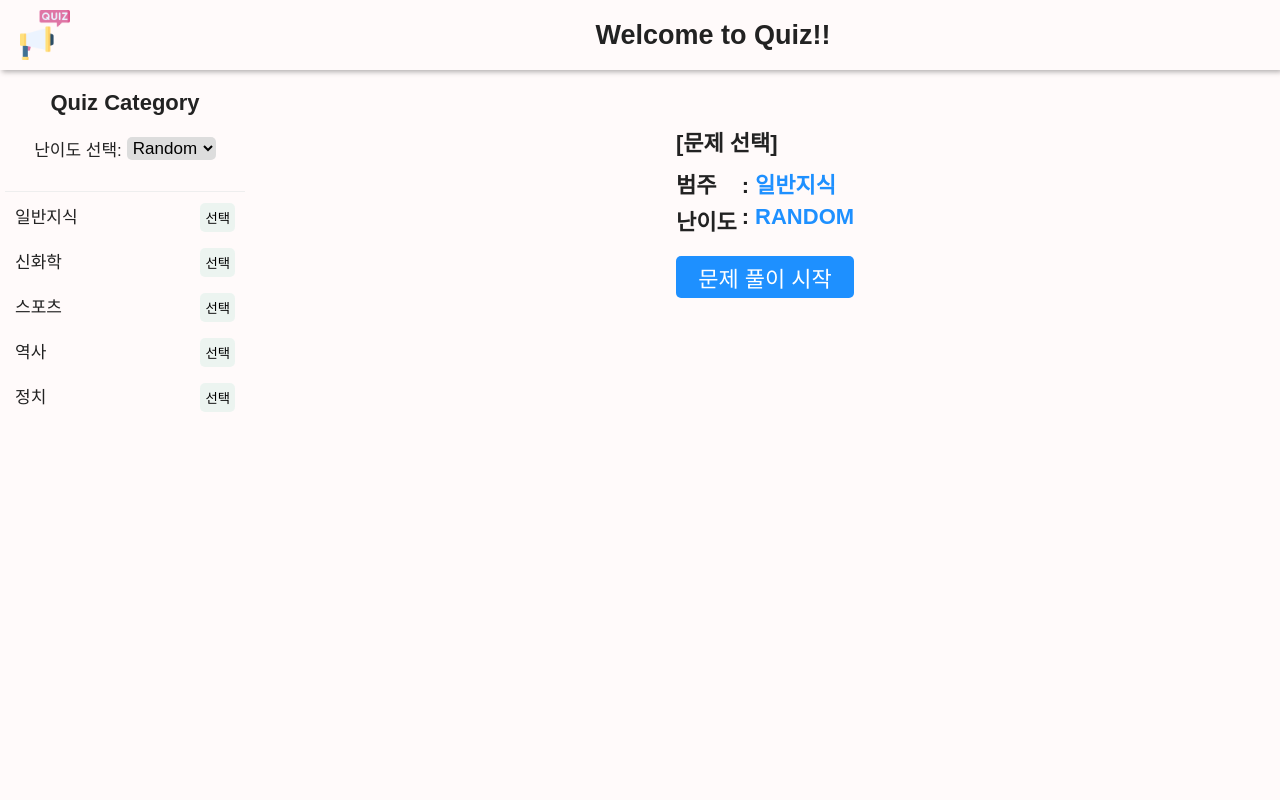
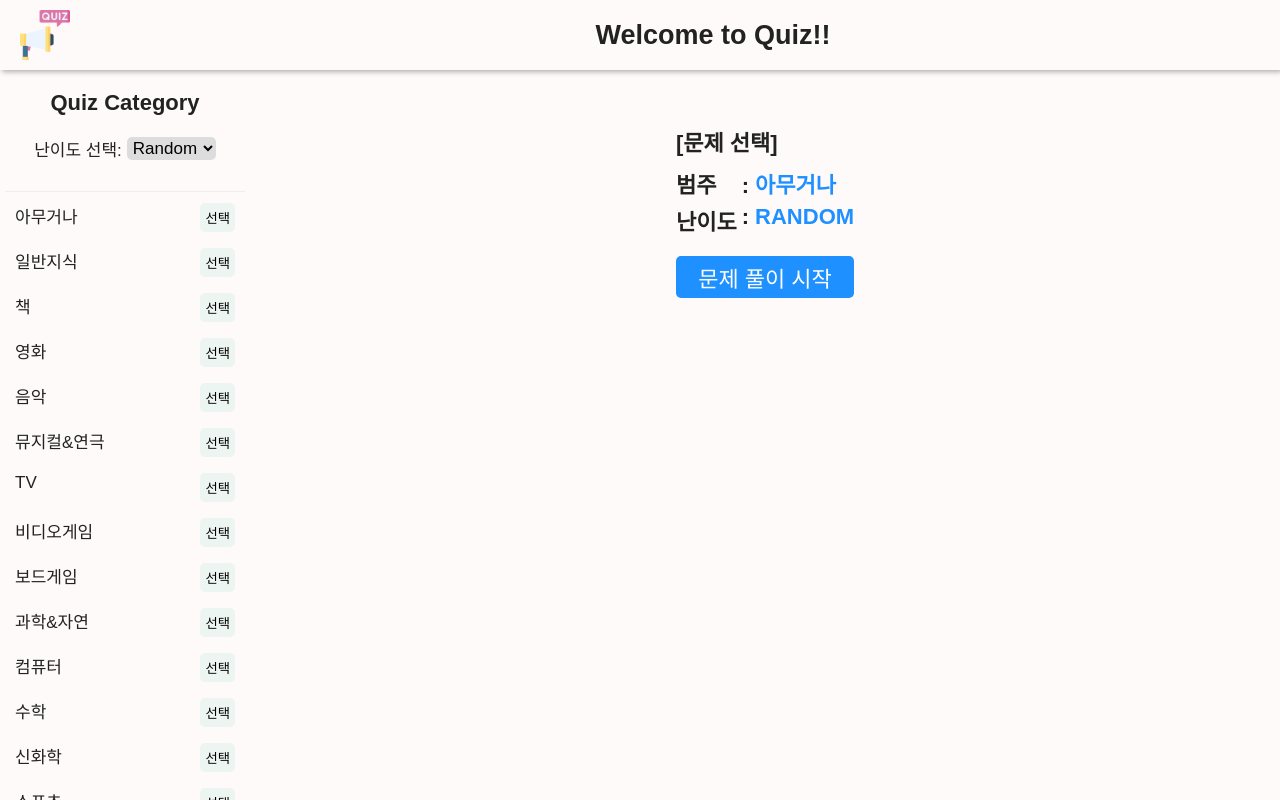
Before and after one commit to josunyjostar/quiz, a React (Create React App) app: page / in a window 1280 px wide. Built offline with nearby package versions, Linux system fonts and the light colour scheme.

Commit message:
Chore : 퀴즈 종류 추가 및 초기 셋팅 바꿈

```diff
--- a/src/page/Quiz.tsx
+++ b/src/page/Quiz.tsx
@@ -12,7 +12,7 @@ export interface SelectedCategory {
 }
 
 function Quiz() {
-  const [selectedCategory, setSelectedCategory] = useState<SelectedCategory>({ category: "일반지식", category_number: 10 });
+  const [selectedCategory, setSelectedCategory] = useState<SelectedCategory>({ category: "아무거나", category_number: -1 });
   const [selectedDifficulty, setSelectedDifficulty] = useState<string>("random");
   const { problems } = useAjaxStore();
 
--- a/src/resources/category.ts
+++ b/src/resources/category.ts
@@ -1,7 +1,22 @@
 export const category: { category: string; category_number: number }[] = [
-  { category: "일반지식", category_number: 10 },
+  { category: "아무거나", category_number: -1 },
+  { category: "일반지식", category_number: 9 },
+  { category: "책", category_number: 10 },
+  { category: "영화", category_number: 11 },
+  { category: "음악", category_number: 12 },
+  { category: "뮤지컬&연극", category_number: 13 },
+  { category: "TV", category_number: 14 },
+  { category: "비디오게임", category_number: 15 },
+  { category: "보드게임", category_number: 16 },
+  { category: "과학&자연", category_number: 17 },
+  { category: "컴퓨터", category_number: 18 },
+  { category: "수학", category_number: 19 },
   { category: "신화학", category_number: 20 },
   { category: "스포츠", category_number: 21 },
+  { category: "지리학", category_number: 22 },
   { category: "역사", category_number: 23 },
   { category: "정치", category_number: 24 },
+  { category: "예술", category_number: 25 },
+  { category: "유명인사", category_number: 26 },
+  { category: "동물", category_number: 27 },
 ];
--- a/src/store/ajaxStore.ts
+++ b/src/store/ajaxStore.ts
@@ -21,14 +21,15 @@ interface ProblemStore {
 
 const ajaxStore = create<ProblemStore>((set) => ({
   problems: null,
-  getProblems: async (difficulty, category_number) => {
+  getProblems: async (_difficulty, category_number) => {
     try {
-      let uri = "";
-      if (difficulty !== "random") uri += `&difficulty=${difficulty}`;
-
+      let difficulty = "";
+      let category = "";
+      if (_difficulty !== "random") difficulty += `&difficulty=${_difficulty}`;
+      if (category_number !== -1) category += `&category=${category_number}`;
       const {
         data: { results },
-      } = await axios.get(process.env.REACT_APP_API_URL + `amount=10&category=${category_number}` + uri + "&type=multiple");
+      } = await axios.get(process.env.REACT_APP_API_URL + `amount=10` + category + difficulty + "&type=multiple");
 
       set(() => ({
         problems: results,
```
